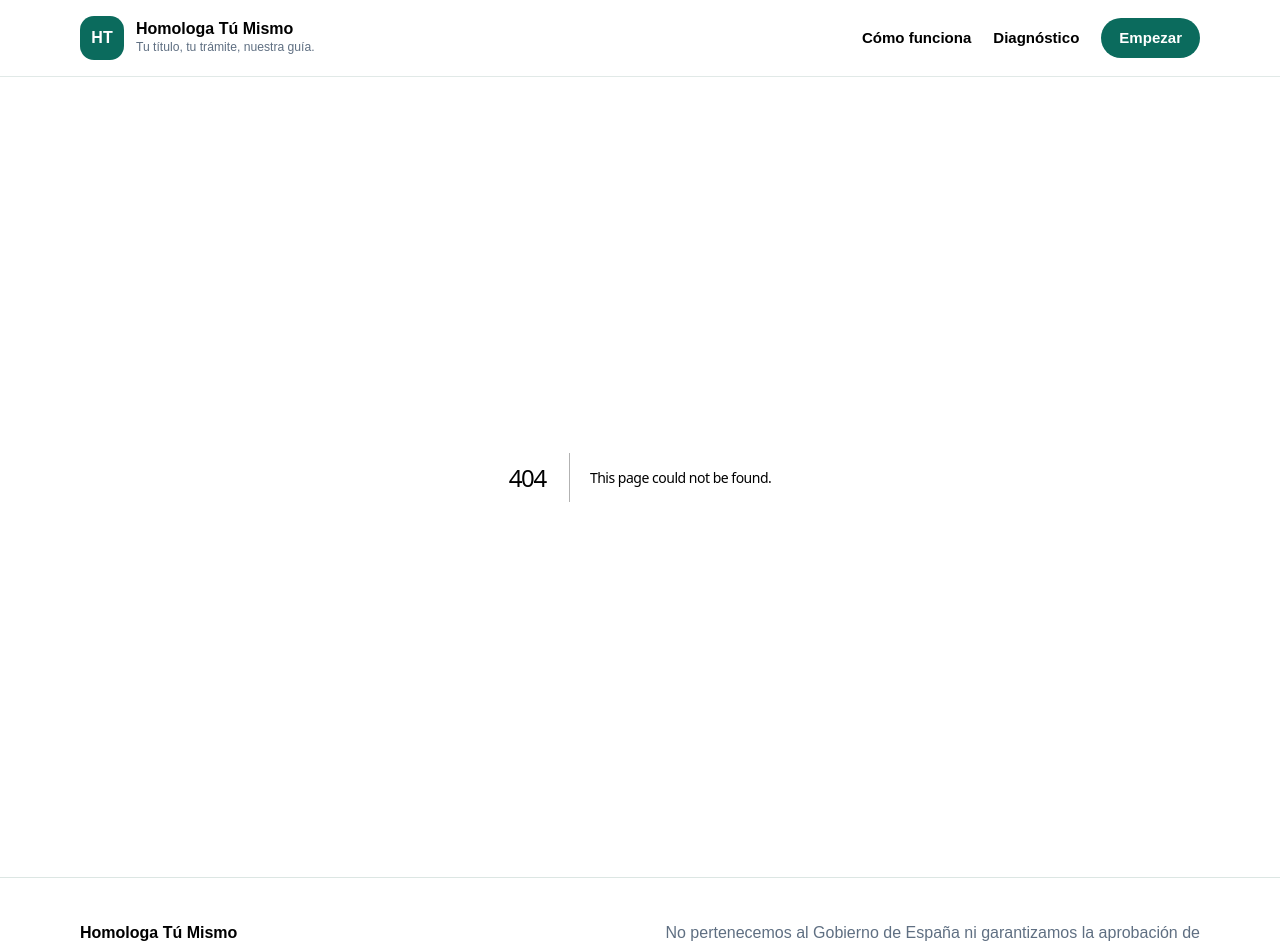
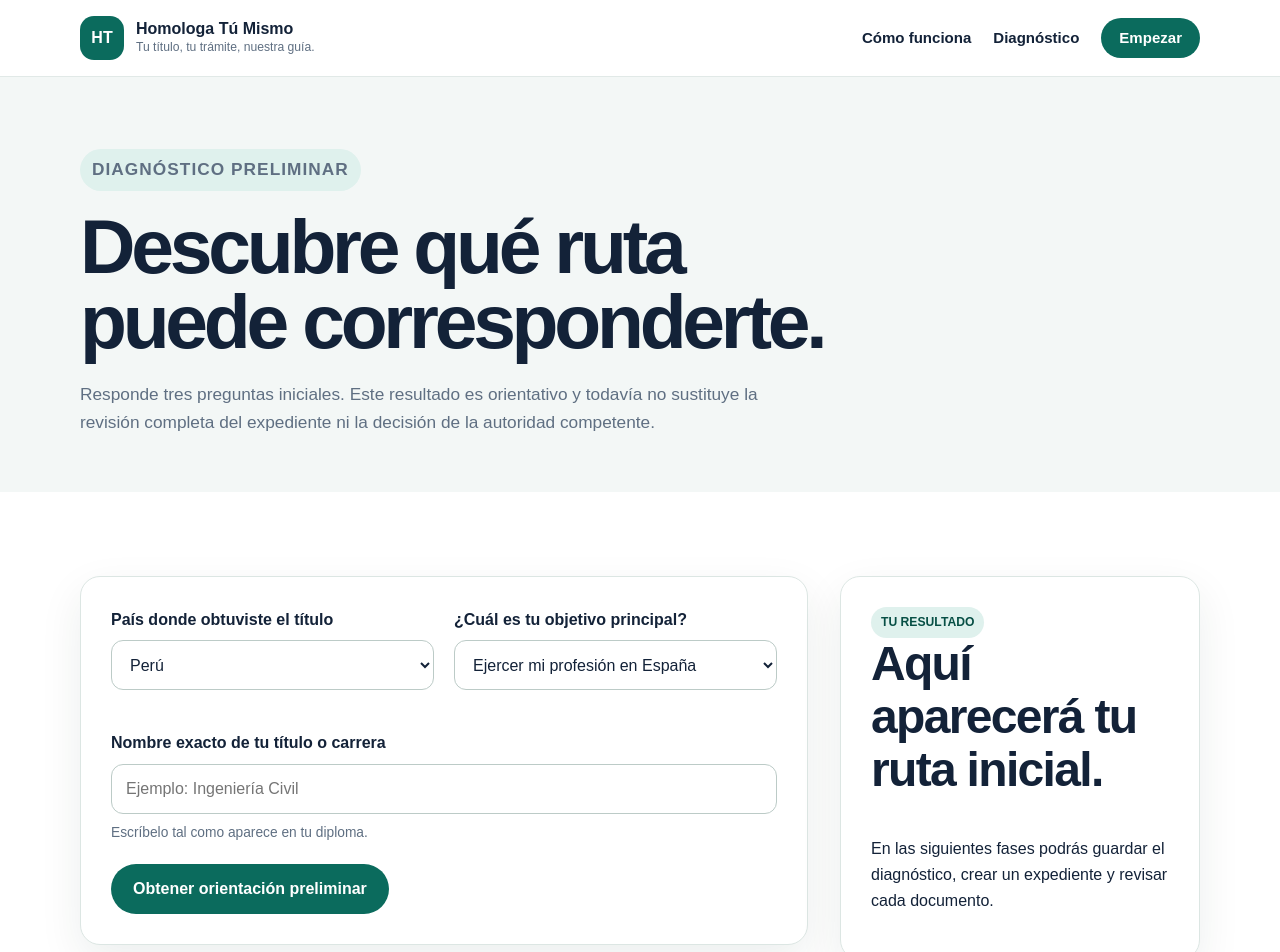
Before and after one commit to Candido25/Homologa-tu-mismo, a Next.js app: page /diagnostico in a window 1280 px wide. Before the commit this address had no page. Shown: the top 952 px of the page. Built offline with nearby package versions, Linux system fonts and the light colour scheme.

Commit message:
Agregar diagnóstico interactivo

```diff
--- /dev/null
+++ b/src/app/diagnostico/page.tsx
@@ -0,0 +1,145 @@
+"use client";
+
+import { FormEvent, useState } from "react";
+
+type DiagnosticResult = {
+  route: string;
+  confidence: string;
+  explanation: string;
+  nextSteps: string[];
+};
+
+export default function DiagnosticoPage() {
+  const [result, setResult] = useState<DiagnosticResult | null>(null);
+  const [error, setError] = useState("");
+  const [loading, setLoading] = useState(false);
+
+  async function handleSubmit(event: FormEvent<HTMLFormElement>) {
+    event.preventDefault();
+    setLoading(true);
+    setError("");
+    setResult(null);
+
+    const form = new FormData(event.currentTarget);
+    const payload = {
+      country: form.get("country"),
+      degree: form.get("degree"),
+      objective: form.get("objective"),
+    };
+
+    try {
+      const response = await fetch("/api/diagnostico", {
+        method: "POST",
+        headers: { "Content-Type": "application/json" },
+        body: JSON.stringify(payload),
+      });
+
+      const data = await response.json();
+      if (!response.ok) {
+        throw new Error(data.error ?? "No fue posible procesar el diagnóstico.");
+      }
+
+      setResult(data);
+    } catch (caughtError) {
+      setError(caughtError instanceof Error ? caughtError.message : "Ocurrió un error inesperado.");
+    } finally {
+      setLoading(false);
+    }
+  }
+
+  return (
+    <>
+      <section className="page-header">
+        <div className="container">
+          <p className="eyebrow">Diagnóstico preliminar</p>
+          <h1>Descubre qué ruta puede corresponderte.</h1>
+          <p>
+            Responde tres preguntas iniciales. Este resultado es orientativo y todavía no sustituye
+            la revisión completa del expediente ni la decisión de la autoridad competente.
+          </p>
+        </div>
+      </section>
+
+      <section className="section">
+        <div className="container form-shell">
+          <form className="form-card" onSubmit={handleSubmit}>
+            <div className="field-grid">
+              <div className="field">
+                <label htmlFor="country">País donde obtuviste el título</label>
+                <select id="country" name="country" required defaultValue="Perú">
+                  <option>Perú</option>
+                  <option>Chile</option>
+                  <option>Colombia</option>
+                  <option>Ecuador</option>
+                  <option>Argentina</option>
+                  <option>Bolivia</option>
+                  <option>Venezuela</option>
+                  <option>México</option>
+                  <option>Otro país</option>
+                </select>
+              </div>
+
+              <div className="field">
+                <label htmlFor="objective">¿Cuál es tu objetivo principal?</label>
+                <select id="objective" name="objective" required defaultValue="work">
+                  <option value="work">Ejercer mi profesión en España</option>
+                  <option value="study">Continuar o completar estudios</option>
+                  <option value="academic">Acreditar el nivel académico del título</option>
+                  <option value="unknown">Todavía no estoy seguro</option>
+                </select>
+              </div>
+
+              <div className="field field-full">
+                <label htmlFor="degree">Nombre exacto de tu título o carrera</label>
+                <input
+                  id="degree"
+                  name="degree"
+                  required
+                  minLength={3}
+                  placeholder="Ejemplo: Ingeniería Civil"
+                />
+                <span className="helper">Escríbelo tal como aparece en tu diploma.</span>
+              </div>
+            </div>
+
+            {error ? <p className="error-message">{error}</p> : null}
+
+            <button className="button" type="submit" disabled={loading}>
+              {loading ? "Analizando…" : "Obtener orientación preliminar"}
+            </button>
+          </form>
+
+          <aside className="result-card" aria-live="polite">
+            {result ? (
+              <>
+                <span className="result-label">Resultado preliminar</span>
+                <h2>{result.route}</h2>
+                <p>{result.explanation}</p>
+                <strong>Nivel de orientación: {result.confidence}</strong>
+                <h3>Próximos pasos</h3>
+                <ul>
+                  {result.nextSteps.map((step) => (
+                    <li key={step}>{step}</li>
+                  ))}
+                </ul>
+                <p className="disclaimer">
+                  La clasificación definitiva dependerá de la profesión española pretendida, el plan
+                  de estudios y la normativa vigente.
+                </p>
+              </>
+            ) : (
+              <>
+                <span className="result-label">Tu resultado</span>
+                <h2>Aquí aparecerá tu ruta inicial.</h2>
+                <p>
+                  En las siguientes fases podrás guardar el diagnóstico, crear un expediente y revisar
+                  cada documento.
+                </p>
+              </>
+            )}
+          </aside>
+        </div>
+      </section>
+    </>
+  );
+}
```
